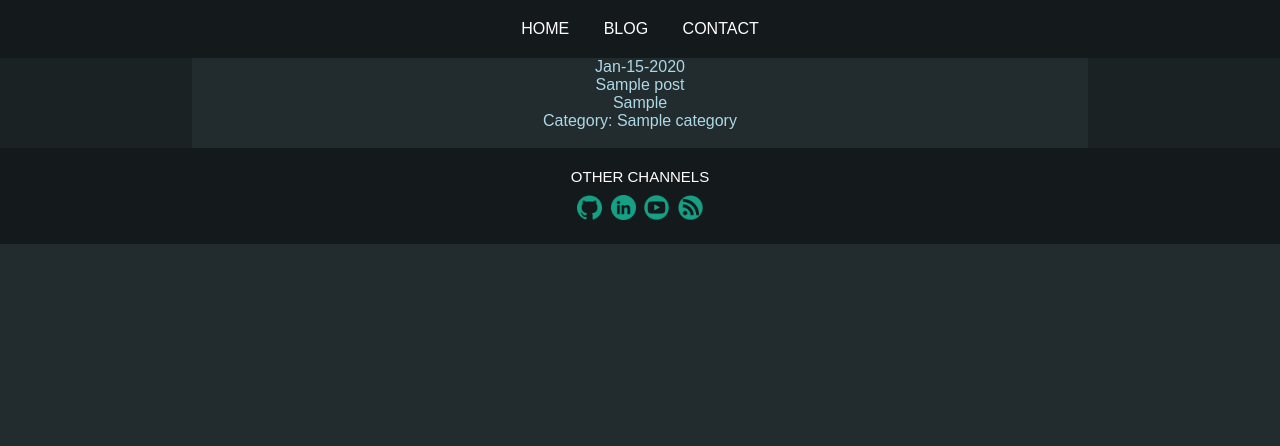
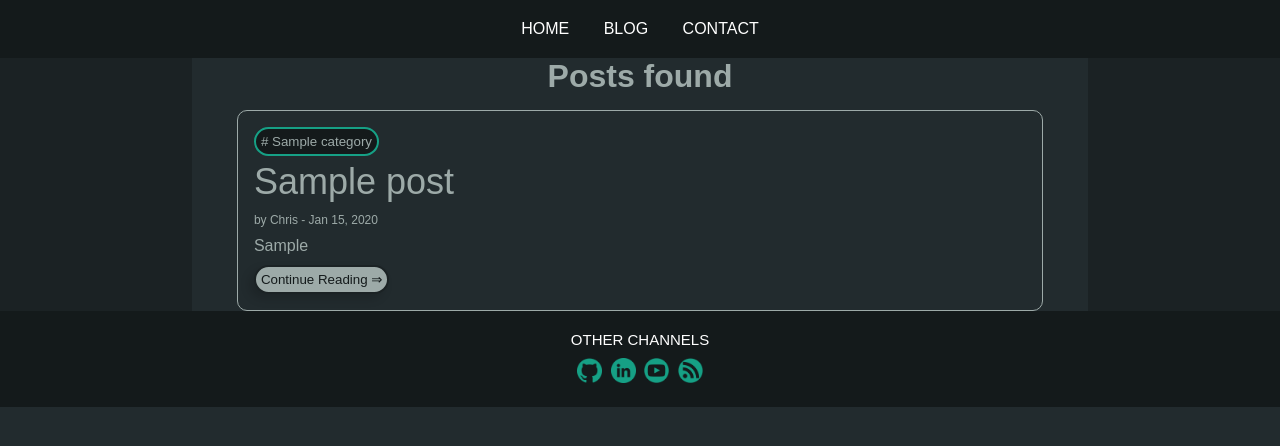
Before and after one commit to chrisdelmoro/personalWebsite, a Django app: a page that uses templates/main.html in a window 1280 px wide. Shown: the top 446 px of the page. Run offline with Django 4.2, Linux system fonts and the light colour scheme; tables that the repository leaves empty hold one stand-in row (values such as "Sample post").

Commit message:
Broke main.css in other css files for easy of maintanence. Styled post detail.

```diff
--- a/base/templates/base/contact.html
+++ b/base/templates/base/contact.html
@@ -5,11 +5,11 @@
 
 
 <div class="container">
-	<div style="text-align:center">
+	<div style="text-align:center" align="center">
 	  <h2>Contact Us</h2>
 	  <p>Swing by for a cup of coffee, or leave us a message:</p>
 	</div>
-	<div class="row">
+	<div class="row" align="center">
 	  <div class="column">
 		<img src="http://sites.warnercnr.colostate.edu/kenburnham/wp-content/uploads/sites/25/2016/08/Contactme.jpg" style="width:25%">
 	  </div>
--- /dev/null
+++ b/blog/static/styles/blog.css
@@ -0,0 +1,164 @@
+#blog-search {
+	background-color: #141a1b;
+	border-style: none;
+	border-radius: 30px;
+	text-align: center;
+	color: white;
+	padding: 5px;
+	margin-top: 5px;
+}
+
+#blog-search::placeholder {
+	color: white;
+	opacity: 1;
+}
+
+.blog-category {
+	background-color: #141a1b;
+	color: #9daaa8;
+	border-color: #16a085;
+	border-radius: 100px;
+	border-style: solid;
+	border-width: 2px;
+	text-decoration: none;
+	cursor: pointer;
+	padding-top: 5px;
+	padding-bottom: 5px;
+	padding-left: 5px;
+	padding-right: 5px;
+	margin: auto;
+	vertical-align: top;
+	transition: background-color 0.1s, color 0.1s;
+}
+
+.blog-category:hover {
+	background-color: #16a085;
+	color: #141a1b;
+}
+
+.post-category {
+	background-color: #141a1b;
+	color: #9daaa8;
+	border-color: #16a085;
+	border-radius: 100px;
+	border-style: solid;
+	border-width: 2px;
+	text-decoration: none;
+	cursor: pointer;
+	padding-top: 5px;
+	padding-bottom: 5px;
+	padding-left: 5px;
+	padding-right: 5px;
+	margin-top: 2%;
+	margin-left: 2%;
+	margin-right: 2%;
+	vertical-align: top;
+	transition: background-color 0.1s, color 0.1s;
+}
+
+.post-category:hover {
+	background-color: #16a085;
+	color: #141a1b;
+}
+
+.post {
+	border-radius: 10px;
+	border-style: solid;
+	border-width: 1px;
+	border-color: #9daaa8;
+	margin-top: 15px;
+}
+
+.post-title {
+	display: block;
+	color: #9daaa8;
+	font-size: 36px;
+	text-decoration: none;
+	transition: color 0.15s;
+	margin-top: 5px;
+	margin-left: 2%;
+	margin-right: 2%;
+	margin-bottom: 5px;
+}
+
+.created_at {
+	font-size: 12px;
+	margin-top: 10px;
+	margin-bottom: 10px;
+	margin-left: 2%;
+	margin-right: 2%;
+}
+
+.post-intro {
+	font-size: 16px;
+	margin-top: 10px;
+	margin-bottom: 10px;
+	margin-left: 2%;
+	margin-right: 2%;
+	text-align: justify;
+	text-justify: inter-word;
+}
+
+.post-title:hover {
+	color: #16a085;
+}
+
+.continue-button {
+	background-color: #9daaa8;
+	color: #141a1b;
+	border-color: #1b2224;
+	border-radius: 100px;
+	border-style: solid;
+	border-width: 2px;
+	text-decoration: none;
+	cursor: pointer;
+	padding-top: 5px;
+	padding-bottom: 5px;
+	padding-left: 5px;
+	padding-right: 5px;
+	margin-left: 2%;
+	margin-bottom: 2%;
+	vertical-align: top;
+	box-shadow: -5px 5px 10px rgba(0, 0, 0, 0.15);
+	transition: background-color 0.1s, color 0.1s;
+}
+
+.continue-button:hover {
+	background-color: #16a085;
+	color: #141a1b;
+}
+
+.detail-title {
+	display: block;
+	color: #9daaa8;
+	font-size: 36px;
+	margin-top: 5px;
+	margin-left: 2%;
+	margin-right: 2%;
+	margin-bottom: 5px;
+}
+
+.detail-body {
+	border-style: solid;
+	border-width: 1px;
+	border-color: #9daaa8;
+	border-left: none;
+	border-right: none;
+	border-bottom: none;
+	margin-top: 10px;
+	margin-bottom: 10px;
+	margin-left: 2%;
+	margin-right: 2%;
+	padding-top: 2%;
+	font-size: 16px;
+	text-align: justify;
+	text-justify: inter-word;
+}
+
+.detail-path {
+	font-size: 12px;
+	margin-top: 10px;
+	margin-bottom: 10px;
+	margin-left: 2%;
+	margin-right: 2%;
+}
--- a/blog/templates/blog/category.html
+++ b/blog/templates/blog/category.html
@@ -2,21 +2,39 @@
 
 {% block content %}
 
-<div align="center">
+<h1 align="center">Posts found</h1>
+
+<div style="margin-left: 5%; margin-right: 5%;">
+
 	{% for post in posts %}
-	<a class="simple-link" href="{% url 'post_detail' post.category.slug post.slug %}">
-		{{ post.created_at | date:'M-d-Y'}}<br>
-		{{ post.title }}<br>
-		{{ post.intro }}<br>
-	</a>
-	<a class="simple-link" href="{% url 'category_detail' post.category.slug %}">
-		Category: {{ post.category }}<br><br>
-	</a>
-	{% empty %}
+
+		<div class="post">
+			<form action="{% url 'category_detail' post.category.slug %}">
+				<button class="post-category" type="submit"># {{ post.category }}</button>
+			</form>
+
+			<a class="post-title" href="{% url 'post_detail' post.category.slug post.slug %}">{{ post.title }}</a>
+
+			<div class="created_at">
+				by Chris - {{ post.created_at | date:'M d, Y'}}
+			</div>
+
+			<div class="post-intro">
+				{{ post.intro }}
+			</div>
+
+			<form action="{% url 'post_detail' post.category.slug post.slug %}">
+				<button class="continue-button" type="submit">Continue Reading &rArr;</button>
+			</form>
+		</div>
+
+		{% empty %}
 		<div>
-			<p>There is no posts in this category...</p>
+			<p align="center">There is no posts in this category...</p>
 		</div>
+
 	{% endfor %}
+
 </div>
 
 {% endblock %}
--- a/blog/templates/blog/index.html
+++ b/blog/templates/blog/index.html
@@ -44,7 +44,7 @@
 				{{ post.intro }}
 			</div>
 
-			<form action="{% url 'category_detail' post.category.slug %}">
+			<form action="{% url 'post_detail' post.category.slug post.slug %}">
 				<button class="continue-button" type="submit">Continue Reading &rArr;</button>
 			</form>
 		</div>
--- /dev/null
+++ b/static/styles/footer.css
@@ -0,0 +1,18 @@
+.footer {
+	background-color: #141a1b;
+	padding-top: 20px;
+	padding-bottom: 20px;
+	text-align: center;
+	float: none;
+}
+
+.footer-text {
+	color: white;
+	font-size: 15px;
+	padding-bottom: 10px;
+}
+
+.footer-link {
+	padding-right: 2px;
+	padding-left: 2px;
+}
--- a/static/styles/main.css
+++ b/static/styles/main.css
@@ -2,175 +2,12 @@
 	margin: 0;
 	padding: 0;
 	font-family: Arial, Helvetica, sans-serif;
+	box-sizing: border-box;
 }
 
 body {
 	background-color: #222b2e;
 	color: #9daaa8;
-}
-
-.navbar {
-	background-color: #141a1b;
-	padding-top: 20px;
-	padding-bottom: 20px;
-	text-align: center;
-}
-
-.navbar-link {
-	color: white;
-	text-decoration: none;
-	padding-top: 20px;
-	padding-bottom: 20px;
-	padding-left: 15px;
-	padding-right: 15px;
-	transition: background-color 0.1s, color 0.1s, border-bottom-width 0.1s, border-bottom-style 0.1s, border-bottom-color 0.1s;
-}
-
-.navbar-link:hover {
-	color: #141a1b;
-	background-color: #16a085;
-	border-bottom-width: 2px;
-    border-bottom-style: solid;
-    border-bottom-color: white;
-}
-
-.navbar-link.current {
-	border-bottom: 2px solid #16a085;
-	transition: background-color 0.1s, color 0.1s, border-bottom-width 0.1s, border-bottom-style 0.1s, border-bottom-color 0.1s;
-}
-
-.navbar-link.current:hover {
-	color: #141a1b;
-	background-color: #16a085;
-	border-bottom: 2px solid white;
-}
-
-#blog-search {
-	background-color: #141a1b;
-	border-style: none;
-	border-radius: 30px;
-	text-align: center;
-	color: white;
-	padding: 5px;
-	margin-top: 5px;
-}
-
-#blog-search::placeholder {
-	color: white;
-	opacity: 1;
-}
-
-.blog-category {
-	background-color: #141a1b;
-	color: #9daaa8;
-	border-color: #16a085;
-	border-radius: 100px;
-	border-style: solid;
-	border-width: 2px;
-	text-decoration: none;
-	cursor: pointer;
-	padding-top: 5px;
-	padding-bottom: 5px;
-	padding-left: 5px;
-	padding-right: 5px;
-	margin: auto;
-	vertical-align: top;
-	transition: background-color 0.1s, color 0.1s;
-}
-
-.blog-category:hover {
-	background-color: #16a085;
-	color: #141a1b;
-}
-
-.post-category {
-	background-color: #141a1b;
-	color: #9daaa8;
-	border-color: #16a085;
-	border-radius: 100px;
-	border-style: solid;
-	border-width: 2px;
-	text-decoration: none;
-	cursor: pointer;
-	padding-top: 5px;
-	padding-bottom: 5px;
-	padding-left: 5px;
-	padding-right: 5px;
-	margin-top: 2%;
-	margin-left: 2%;
-	margin-right: 2%;
-	vertical-align: top;
-	transition: background-color 0.1s, color 0.1s;
-}
-
-.post-category:hover {
-	background-color: #16a085;
-	color: #141a1b;
-}
-
-.post {
-	border-radius: 10px;
-	border-style: solid;
-	border-width: 1px;
-	border-color: #9daaa8;
-	margin-top: 15px;
-}
-
-.post-title {
-	display: block;
-	color: #9daaa8;
-	font-size: 36px;
-	text-decoration: none;
-	transition: color 0.15s;
-	margin-top: 5px;
-	margin-left: 2%;
-	margin-right: 2%;
-	margin-bottom: 5px;
-}
-
-.created_at {
-	font-size: 12px;
-	margin-top: 10px;
-	margin-bottom: 10px;
-	margin-left: 2%;
-	margin-right: 2%;
-}
-
-.post-intro {
-	font-size: 16px;
-	margin-top: 10px;
-	margin-bottom: 10px;
-	margin-left: 2%;
-	margin-right: 2%;
-}
-
-.post-title:hover {
-	color: #16a085;
-}
-
-.continue-button {
-	background-color: #9daaa8;
-	color: #141a1b;
-	border-color: #1b2224;
-	border-radius: 100px;
-	border-style: solid;
-	border-width: 2px;
-	text-decoration: none;
-	cursor: pointer;
-	padding-top: 5px;
-	padding-bottom: 5px;
-	padding-left: 5px;
-	padding-right: 5px;
-	margin-left: 2%;
-	margin-bottom: 2%;
-	vertical-align: top;
-	box-shadow: -5px 5px 10px rgba(0, 0, 0, 0.15);
-	transition: background-color 0.1s, color 0.1s;
-}
-
-.continue-button:hover {
-	background-color: #16a085;
-	color: #141a1b;
 }
 
 .simple-link {
@@ -200,22 +37,3 @@ body {
 	width: 70vw;
 	background-color: #222b2e;
 }
-
-.footer {
-	background-color: #141a1b;
-	padding-top: 20px;
-	padding-bottom: 20px;
-	text-align: center;
-	float: none;
-}
-
-.footer-text {
-	color: white;
-	font-size: 15px;
-	padding-bottom: 10px;
-}
-
-.footer-link {
-	padding-right: 2px;
-	padding-left: 2px;
-}
--- a/templates/main.html
+++ b/templates/main.html
@@ -6,6 +6,9 @@
 	<meta http-equiv="X-UA-Compatible" content="IE=edge">
 	<meta name="viewport" content="width=device-width, initial-scale=1.0">
 	<link rel="stylesheet" type="text/css" media="screen" href="{% static 'styles/main.css' %}">
+	<link rel="stylesheet" type="text/css" media="screen" href="{% static 'styles/navbar.css' %}">
+	<link rel="stylesheet" type="text/css" media="screen" href="{% static 'styles/footer.css' %}">
+	<link rel="stylesheet" type="text/css" media="screen" href="{% static 'styles/blog.css' %}">
 	<title>Chris's Blog!</title>
 </head>
 <body>
```
Also changed, not shown: blog/templates/blog/detail.html (+12 -6 lines), static/styles/navbar.css (added, +35 -0 lines), static/images/post_img.jpg (added).
